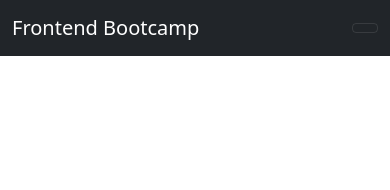
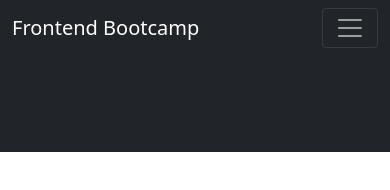
Before and after one commit to BFarmer26/M02TutorialFarmer, a plain HTML site: page index.html in a window 390 px wide. Drawn offline with nearby package versions, Linux system fonts and the light colour scheme.

Commit message:
Creating showcase section

```diff
--- a/index.html
+++ b/index.html
@@ -12,7 +12,10 @@
         <div class="container">
           <a href="#" class="navbar-brand">Frontend Bootcamp</a>
 
-         <button class="navbar-toggler" type="button" data-bs-toggle="collapse" data-bs-target="#navmenu"></button>
+         <button class="navbar-toggler" type="button" data-bs-toggle="collapse" data-bs-target="#navmenu">
+
+            <span class="navbar-toggler-icon"></span>
+         </button>
 
           <div class="collapse navbar-collapse" id="navmenu">
             <ul class="navbar-nav ms-auto">
@@ -30,6 +33,8 @@
         </div>
     </nav>
 
+    <section class="bg-dark text-light p-5 text-center"></section>
+
     <script src="https://cdn.jsdelivr.net/npm/bootstrap@5.0.2/dist/js/bootstrap.bundle.min.js" integrity="sha384-MrcW6ZMFYlzcLA8Nl+NtUVF0sA7MsXsP1UyJoMp4YLEuNSfAP+JcXn/tWtIaxVXM" crossorigin="anonymous"></script>
 </body>
 </html>
```
